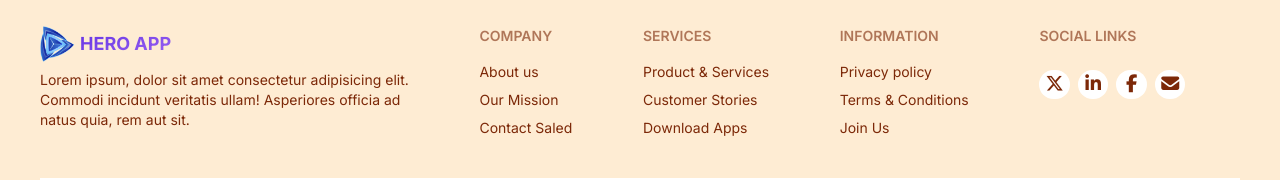
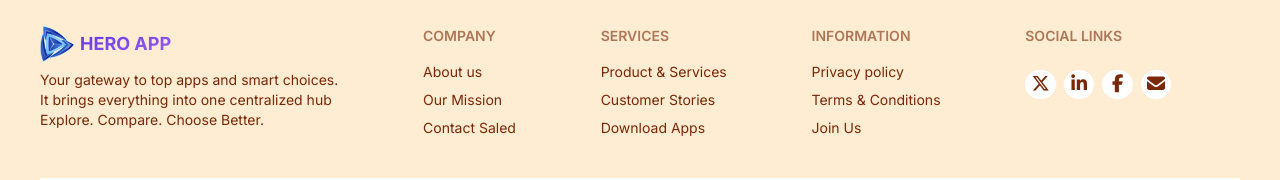
Before and after one commit to khairul-01/hero-apps-station, a React (Vite) app: page / in a window 1280 px wide. Shown: the part 2047-2227 px from the top of the page. Built offline with nearby package versions, Linux system fonts and the light colour scheme.

Commit message:
updated Readme.md file

```diff
--- a/src/components/Footer.jsx
+++ b/src/components/Footer.jsx
@@ -11,7 +11,7 @@ const Footer = () => {
                         <h3 className="text-lg bg-linear-to-br from-[#632EE3] to-[#9F62F2] bg-clip-text text-transparent uppercase font-bold ml-1">Hero app</h3>
                     </div>
                     <p className='text-wrap'>
-                        Lorem ipsum, dolor sit amet consectetur adipisicing elit. <br /> Commodi incidunt veritatis ullam! Asperiores officia ad <br /> natus quia, rem aut sit.
+                        Your gateway to top apps and smart choices. <br />It brings everything into one centralized hub <br /> Explore. Compare. Choose Better.
                     </p>
                 </aside>
                 <nav>
```
Also changed, not shown: 1 other file (tests, documents, lock files or other folders).
